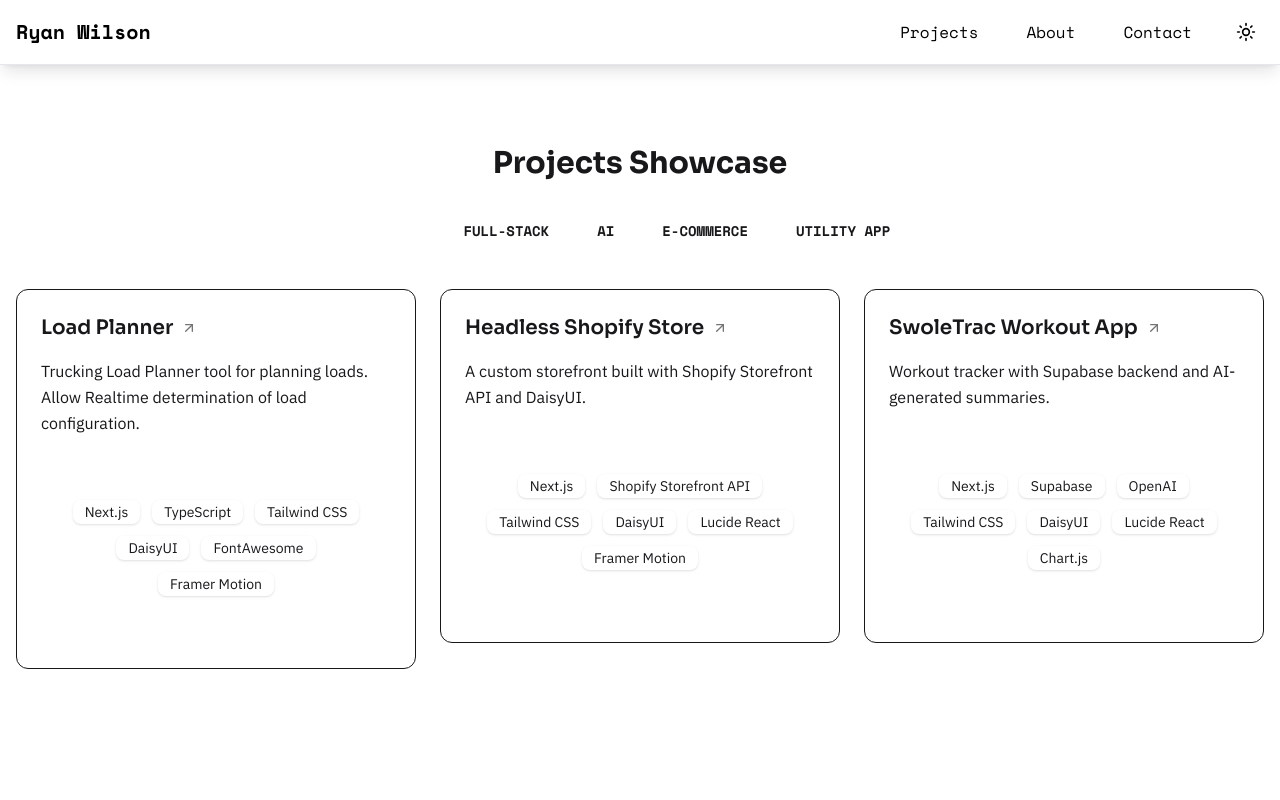
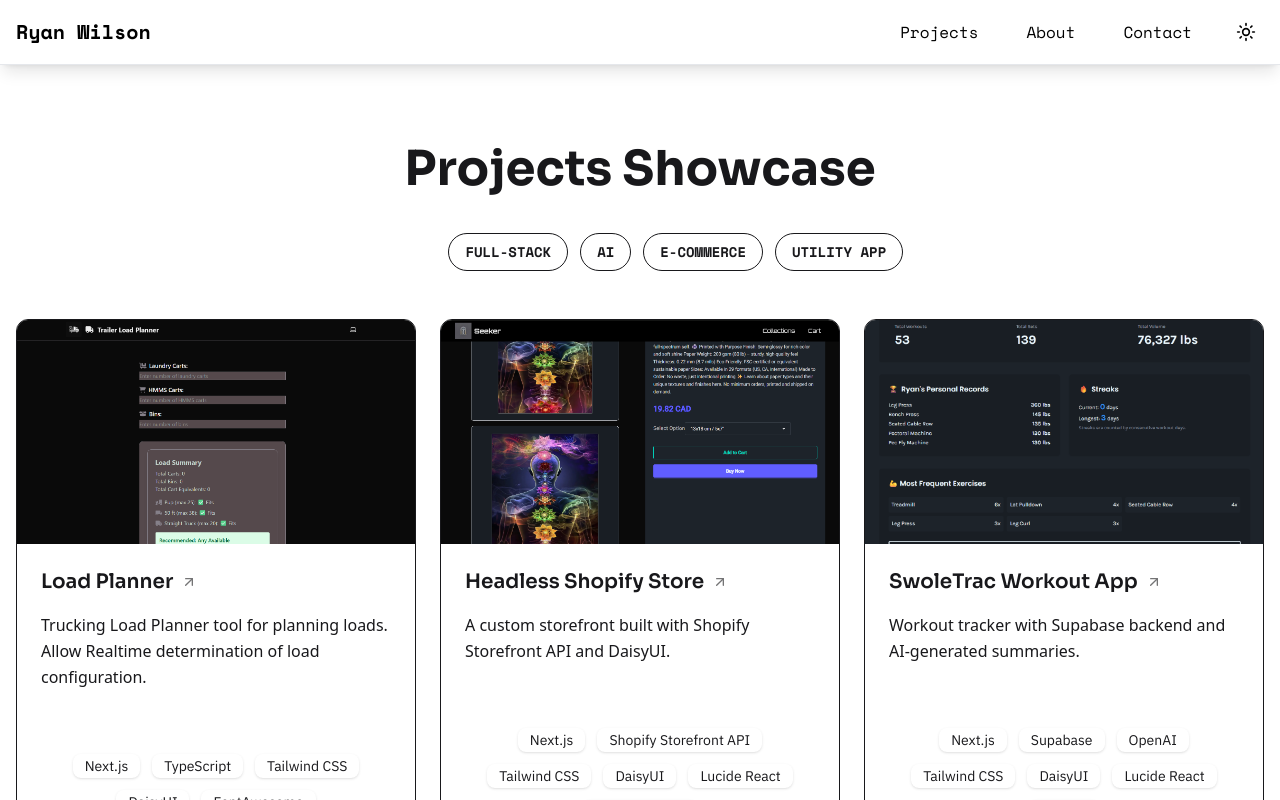
Before and after one commit to RW2023/ryan-2025, a Next.js app: page /projects in a window 1280 px wide. Shown: the top 800 px of the page. Built offline with nearby package versions, Linux system fonts and the light colour scheme.

Commit message:
refactor: improve Projects and ProjectCard components with enhanced styling and structure. remove inline styles and use all tailwind

```diff
--- a/src/app/projects/page.tsx
+++ b/src/app/projects/page.tsx
@@ -1,51 +1,76 @@
-"use client";
+// app/projects/page.tsx
+'use client';
 
-import { useState } from "react";
-import ProjectCard from "@/components/ProjectCard";
-import { ListMotion, ItemMotion } from "@/components/ListMotion";
-import { allProjects } from "@/data/projects";
+import { useState } from 'react';
+import ProjectCard from '@/components/ProjectCard';
+import { ListMotion, ItemMotion } from '@/components/ListMotion';
+import { allProjects } from '@/data/projects';
 
-const categories = ["All", "Full-stack", "AI", "E-commerce", "Utility App"];
-
+const categories = ['All', 'Full-stack', 'AI', 'E-commerce', 'Utility App'];
 const normalize = (s: string) => s.trim().toLowerCase();
 
 export default function Projects() {
-    const [active, setActive] = useState("All");
+    const [active, setActive] = useState('All');
 
     const filtered =
-        normalize(active) === "all"
+        normalize(active) === 'all'
             ? allProjects
             : allProjects.filter((p) =>
                 p.category
-                    .split(",")
+                    .split(',')
                     .map(normalize)
-                    .includes(normalize(active))
+                    .includes(normalize(active)),
             );
 
     return (
-        <section id="projects" className="py-20 px-4 bg-background text-foreground">
-            <h2 className="text-3xl font-bold text-center mb-8">Projects Showcase</h2>
+        <section
+            id="projects"
+            className="py-20 px-4"
+            style={{
+                backgroundColor: 'hsl(var(--bg))',
+                color: 'hsl(var(--foreground))',
+            }}
+        >
+            {/* Heading */}
+            <h2
+                className="text-4xl md:text-5xl font-bold text-center mb-10"
+                style={{ fontFamily: 'var(--font-heading)' }}
+            >
+                Projects Showcase
+            </h2>
 
             {/* Filter Bar */}
-            <div className="flex justify-center gap-4 mb-10 flex-wrap">
-                {categories.map((cat) => (
+            <div className="flex justify-center gap-3 mb-12 flex-wrap">
+                {categories.map((cat) => {
+                    const isActive = normalize(active) === normalize(cat);
+                    return (
                         <button
                             key={cat}
                             onClick={() => setActive(cat)}
-                        className={`px-4 py-2 rounded-full text-sm font-semibold transition-colors ${normalize(active) === normalize(cat)
-                            ? "bg-primary text-white"
-                            : "bg-card text-foreground-muted hover:bg-[hsl(var(--card-hover))]"
-                            }`}
+                            className="px-4 py-2 rounded-full text-sm font-semibold border transition-colors"
+                            style={{
+                                backgroundColor: isActive
+                                    ? 'hsl(var(--primary))'
+                                    : 'hsl(var(--card-bg))',
+                                color: isActive
+                                    ? 'white'
+                                    : 'hsl(var(--foreground-muted))',
+                                borderColor: isActive
+                                    ? 'hsl(var(--primary))'
+                                    : 'hsl(var(--card-hover))',
+                            }}
                         >
                             {cat.toUpperCase()}
                         </button>
-                ))}
+                    );
+                })}
             </div>
 
             {/* Animated Projects Grid */}
             <ListMotion className="grid grid-cols-1 sm:grid-cols-2 lg:grid-cols-3 gap-6">
                 {filtered.map((proj) => (
                     <ItemMotion key={proj.slug}>
+                        {/* imageUrl flows to the updated ProjectCard and shows the screenshot */}
                         <ProjectCard {...proj} />
                     </ItemMotion>
                 ))}
--- a/src/components/ProjectCard.tsx
+++ b/src/components/ProjectCard.tsx
@@ -2,6 +2,7 @@
 
 import { motion } from 'framer-motion';
 import Link from 'next/link';
+import Image from 'next/image';
 import { ArrowUpRight } from 'lucide-react';
 import SkillsCloud, { Skill } from './SkillsGrid';
 
@@ -10,6 +11,8 @@ export interface ProjectCardProps {
   description: string;
   tools?: string[];
   slug: string;
+  /** Path or URL to a 16 × 9 screenshot thumbnail */
+  imageUrl?: string;
 }
 
 export default function ProjectCard({
@@ -17,6 +20,7 @@ export default function ProjectCard({
   description,
   tools = [],
   slug,
+  imageUrl,
 }: ProjectCardProps) {
   const skillProps: Skill[] = tools.map((tool) => ({ name: tool }));
 
@@ -25,7 +29,7 @@ export default function ProjectCard({
       <motion.article
         whileHover={{ y: -4, scale: 1.02 }}
         transition={{ type: 'spring', stiffness: 260, damping: 20 }}
-        className="rounded-xl border transition-shadow duration-200"
+        className="rounded-xl border overflow-hidden transition-shadow duration-200"
         style={{
           backgroundColor: 'hsl(var(--card-bg))',
           color: 'hsl(var(--foreground))',
@@ -33,20 +37,30 @@ export default function ProjectCard({
         }}
         aria-labelledby={`project-${slug}`}
       >
+        {/* Screenshot */}
+        {imageUrl && (
+          <div className="relative aspect-[16/9] w-full">
+            <Image
+              src={imageUrl}
+              alt={`${title} screenshot`}
+              fill
+              sizes="(max-width:768px) 100vw, (max-width:1024px) 50vw, 33vw"
+              className="object-cover transition-transform duration-300 group-hover:scale-105"
+            />
+          </div>
+        )}
+
+        {/* Text & tools */}
         <div className="p-6 space-y-4">
           <h3
             id={`project-${slug}`}
-            className="text-xl font-semibold flex items-center gap-2"
-            style={{ fontFamily: 'var(--font-heading)' }}
+            className="text-xl flex items-center gap-2 font-[var(--font-heading)]"
           >
             {title}
             <ArrowUpRight className="h-4 w-4 opacity-60 group-hover:opacity-100 transition-opacity" />
           </h3>
 
-          <p
-            className="text-base leading-relaxed"
-            style={{ color: 'hsl(var(--foreground-muted))', fontFamily: 'var(--font-sans)' }}
-          >
+          <p className="text-base leading-relaxed text-[hsl(var(--foreground-muted))] font-sans">
             {description}
           </p>
 
--- a/src/components/Projects.tsx
+++ b/src/components/Projects.tsx
@@ -20,16 +20,10 @@ export default function Projects() {
     return (
         <section
             id="projects"
-            className="py-20 px-4"
-            style={{
-                backgroundColor: 'hsl(var(--bg))',
-                color: 'hsl(var(--foreground))',
-                fontFamily: 'var(--font-sans)',
-            }}
+            className="py-20 px-4 bg-[hsl(var(--bg))] text-[hsl(var(--foreground))] font-sans"
         >
             <h2
-                className="text-4xl md:text-5xl font-bold text-center mb-10"
-                style={{ fontFamily: 'var(--font-heading)' }}
+                className="text-4xl md:text-5xl text-center mb-10 font-[var(--font-heading)]"
             >
                 Projects Showcase
             </h2>
@@ -42,18 +36,12 @@ export default function Projects() {
                         <button
                             key={cat}
                             onClick={() => setActive(cat)}
-                            className="px-4 py-2 rounded-full text-sm font-semibold transition-colors border"
-                            style={{
-                                backgroundColor: isActive
-                                    ? 'hsl(var(--primary))'
-                                    : 'hsl(var(--card-bg))',
-                                color: isActive
-                                    ? 'white'
-                                    : 'hsl(var(--foreground-muted))',
-                                borderColor: isActive
-                                    ? 'hsl(var(--primary))'
-                                    : 'hsl(var(--card-hover))',
-                            }}
+                            className={
+                                `px-4 py-2 rounded-full text-sm font-semibold transition-colors border ` +
+                                (isActive
+                                    ? 'bg-[hsl(var(--primary))] text-white border-[hsl(var(--primary))]'
+                                    : 'bg-[hsl(var(--card-bg))] text-[hsl(var(--foreground-muted))] border-[hsl(var(--card-hover))]')
+                            }
                         >
                             {cat.toUpperCase()}
                         </button>
```
Lines whose indentation alone changed are shown as unchanged.
